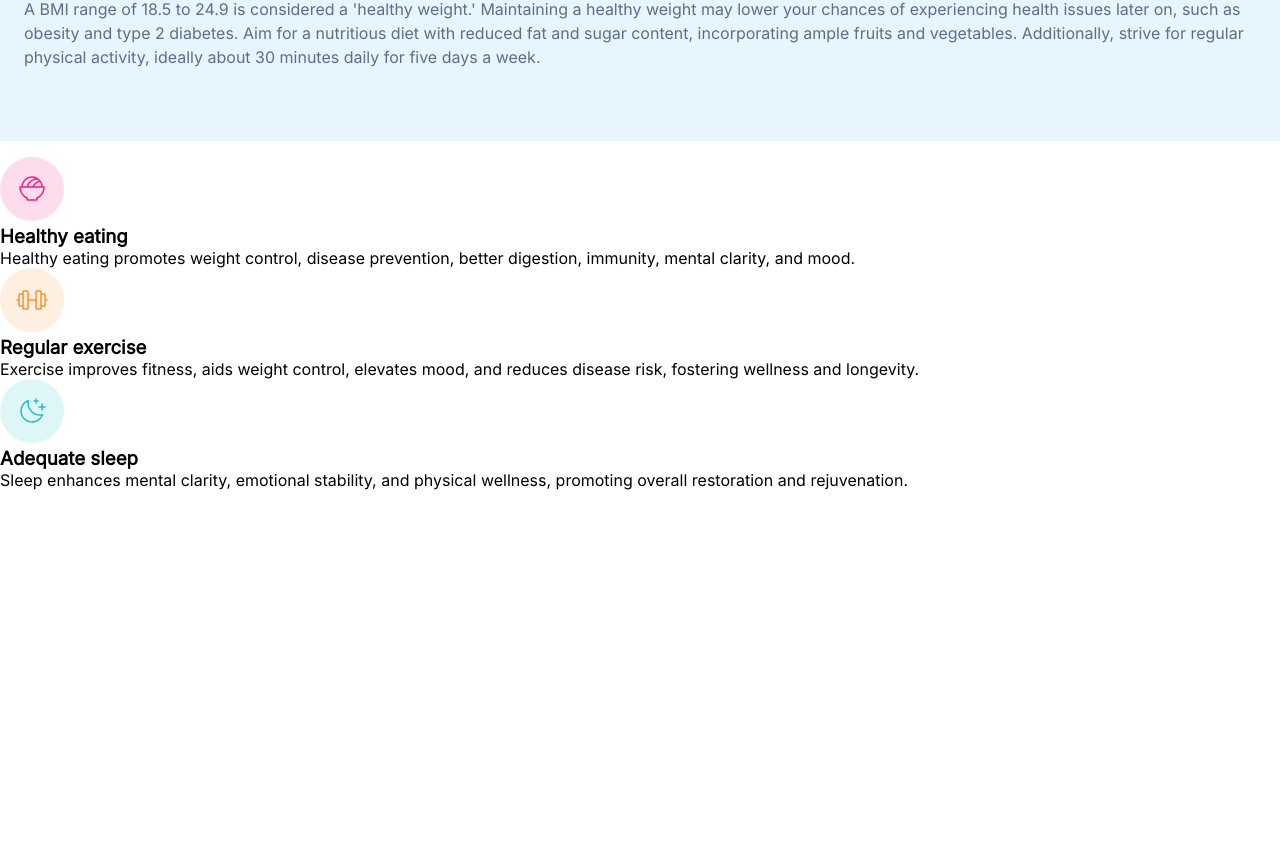
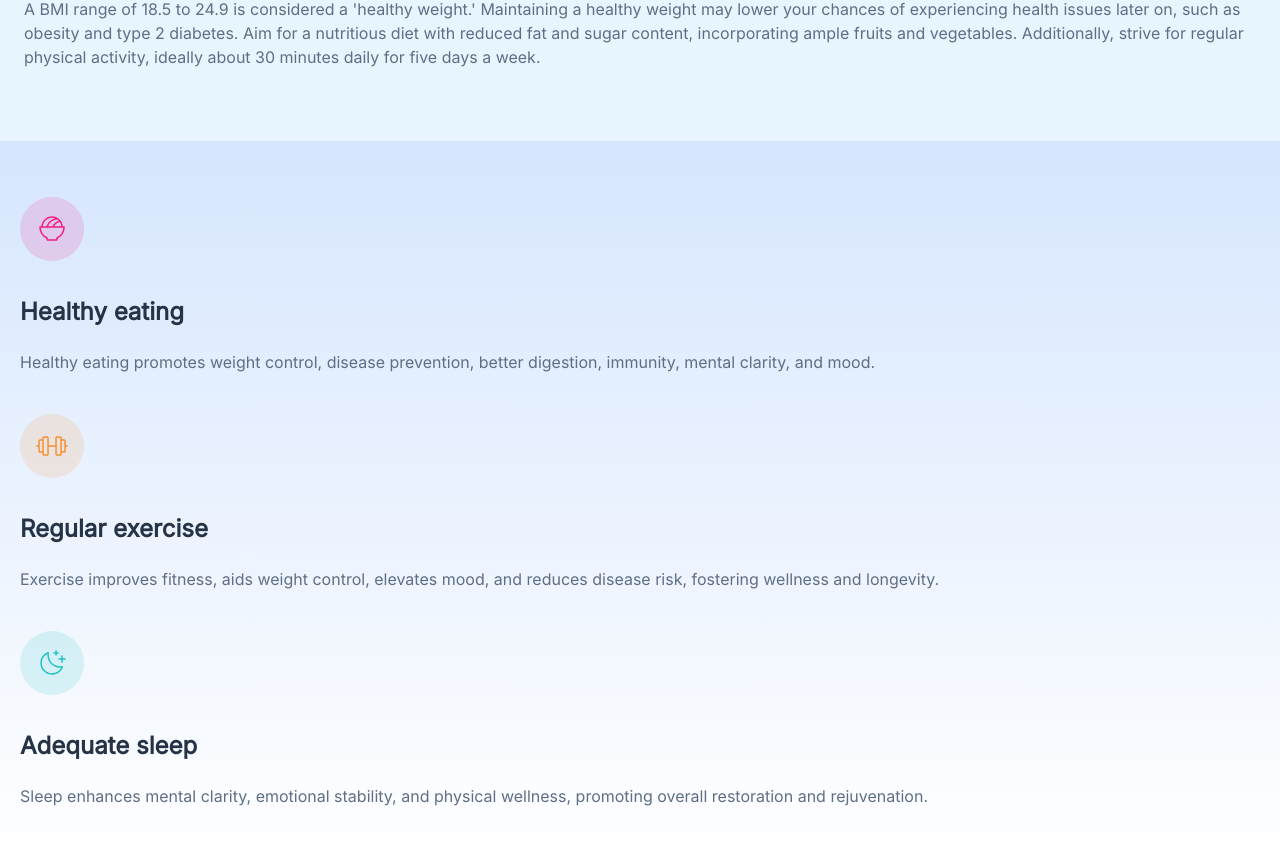
Before and after one commit to Oleksandr-Berd/bodymass-calcualtor, a React (Create React App) app: page / in a window 1280 px wide. Shown: the part 1310-2155 px from the top of the page. Before the commit the page ends 1816 px from the top, so only its background shows below. Built offline with nearby package versions, Linux system fonts and the light colour scheme.

Commit message:
made advices

```diff
--- a/src/Components/Advices/Advices.Item.tsx
+++ b/src/Components/Advices/Advices.Item.tsx
@@ -1,4 +1,6 @@
 import React from "react";
+
+import * as SC from "./AdvicesStyled"
 
 interface IProps {
   icon: React.ReactElement;
@@ -8,11 +10,11 @@ interface IProps {
 
 const AdviceItem: React.FC<IProps> = ({ icon, title, text }) => {
   return (
-    <li>
+    <SC.Item>
       {icon}
-      <h3>{title}</h3>
-      <p>{text}</p>
-    </li>
+      <SC.Title>{title}</SC.Title>
+      <SC.Text>{text}</SC.Text>
+    </SC.Item>
   );
 };
 
--- a/src/Components/Advices/Advices.tsx
+++ b/src/Components/Advices/Advices.tsx
@@ -1,9 +1,12 @@
 import React from 'react';
+
 import advices from 'utilities/advices.json';
 import AdviceItem from './Advices.Item';
 import { ReactComponent as Advice1Svg } from 'assets/images/advice1.svg';
 import { ReactComponent as Advice2Svg } from 'assets/images/advice2.svg';
 import { ReactComponent as Advice3Svg } from 'assets/images/advice3.svg';
+
+import * as SC from "./AdvicesStyled"
 
 interface Advice {
     id: number;
@@ -20,14 +23,14 @@ const adviceIcons: Record<string, React.FC> = {
 
 const Advices: React.FC = () => {
     return (
-        <div>
+        <SC.AdvicesContainer>
             <ul>
                 {advices.map(({ id, icon, title, text }: Advice) => {
                     const IconComponent = adviceIcons[icon];
                     return <AdviceItem key={id} icon={<IconComponent />} title={title} text={text} />;
                 })}
             </ul>
-        </div>
+        </SC.AdvicesContainer>
     );
 };
 
--- /dev/null
+++ b/src/Components/Advices/AdvicesStyled.ts
@@ -0,0 +1,35 @@
+import styled from "styled-components"
+
+export const AdvicesContainer = styled.div`
+  padding-top: ${(props) => props.theme.space[18]};
+  padding-bottom: ${(props) => props.theme.space[18]};
+  padding-left: ${(props) => props.theme.space[5]};
+
+  background: linear-gradient(
+    to bottom,
+    #d6e6fe 0%,
+    rgba(214, 252, 254, 0) 100%
+  );
+`;
+
+export const Item = styled.li`
+&:not(:last-child){
+    margin-bottom: ${props => props.theme.space[19]};
+}
+`
+
+export const Title = styled.h3`
+margin-bottom: ${(props) => props.theme.space[6]};
+margin-top: ${(props) => props.theme.space[8]};
+
+font-weight: ${props => props.theme.weight.bold};
+font-size: ${props => props.theme.size.M};
+line-height: 1.21;
+color: ${props => props.theme.color.gun};
+`;
+
+export const Text = styled.p`
+line-height: 1.5;
+font-size: ${props => props.theme.size.N};
+color: ${props => props.theme.color.electric};
+`
--- a/src/utilities/GlobalStyles.ts
+++ b/src/utilities/GlobalStyles.ts
@@ -22,6 +22,7 @@ span, p, a{
 }
 
 ul, nav{
+  margin: 0;
   padding: 0;
   list-style: none;
 }
--- a/src/utilities/theme.ts
+++ b/src/utilities/theme.ts
@@ -18,6 +18,8 @@ const theme: object = {
     "312px", //15
     "512px", //16
     "72px", //17
+    "56px", //18
+    "40px", //19
   ],
 
   percentage: [
```
